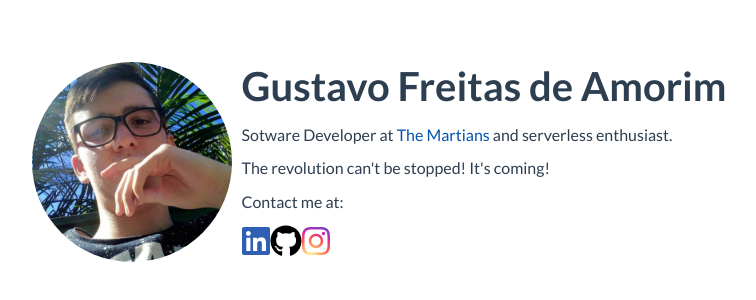
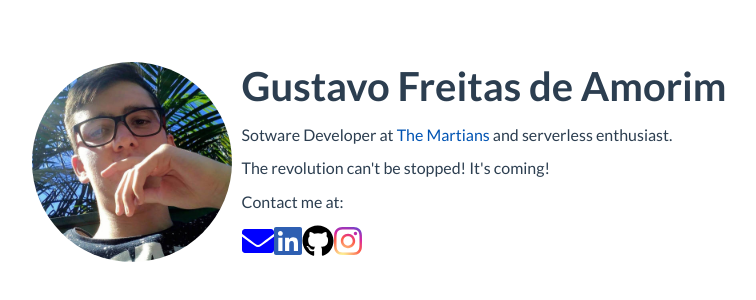
Before and after one commit to gustavofamorim/gustavofamorim.com, a Vue app: page /#/ in a window 1280 px wide. Shown: the part 238-538 px from the top of the page, without its empty margins (246-1002 px from the left). Built offline with nearby package versions, Linux system fonts and the light colour scheme.

Commit message:
Added contact by email option

```diff
--- a/src/features/Home.vue
+++ b/src/features/Home.vue
@@ -6,6 +6,7 @@
     <p class="msg">The revolution can't be stopped! It's coming!</p>
     <p class="contact_h">Contact me at:</p>
     <div class="contact">
+      <a class="contact_item email" href="mailto:gustavofreitasamorim@gmail.com"><fa icon="envelope" size="2x"/></a>
       <a class="contact_item linkedin" target="_blank" rel="noopener" href="https://www.linkedin.com/in/gustavofamorim/"><fa :icon="['fab', 'linkedin']" size="2x"/></a>
       <a class="contact_item github" target="_blank" rel="noopener" href="https://github.com/gustavofamorim"><fa :icon="['fab', 'github']" size="2x"/></a>
       <a class="contact_item instagram" target="_blank" rel="noopener" href="https://www.instagram.com/gustavof.a/"><fa :icon="['fab', 'instagram']" size="2x"/></a>
@@ -68,6 +69,7 @@ export default {
     .linkedin { color: #2E5FB2; }
     .github { color: #000; }
     .instagram svg * { fill: url(#rg); }
+    .email { color: blue; }
   }
 
   @media(min-width: 768px) {
--- a/src/plugins/fontawesome.js
+++ b/src/plugins/fontawesome.js
@@ -1,13 +1,19 @@
 import Vue from 'vue'
 
 import { library } from '@fortawesome/fontawesome-svg-core'
-import { fab } from '@fortawesome/free-brands-svg-icons'
+// import { fab } from '@fortawesome/free-brands-svg-icons'
 // import { fas } from '@fortawesome/free-solid-svg-icons'
 // import { far } from '@fortawesome/free-regular-svg-icons'
 
+import { faInstagram, faLinkedin, faGithub } from '@fortawesome/free-brands-svg-icons'
+import { faEnvelope } from '@fortawesome/free-solid-svg-icons'
+
 import { FontAwesomeIcon } from '@fortawesome/vue-fontawesome'
 
-library.add(fab)
+library.add(faGithub)
+library.add(faLinkedin)
+library.add(faEnvelope)
+library.add(faInstagram)
 // library.add(fas)
 // library.add(far)
 
```
Also changed, not shown: 1 other file (tests, documents, lock files or other folders).
